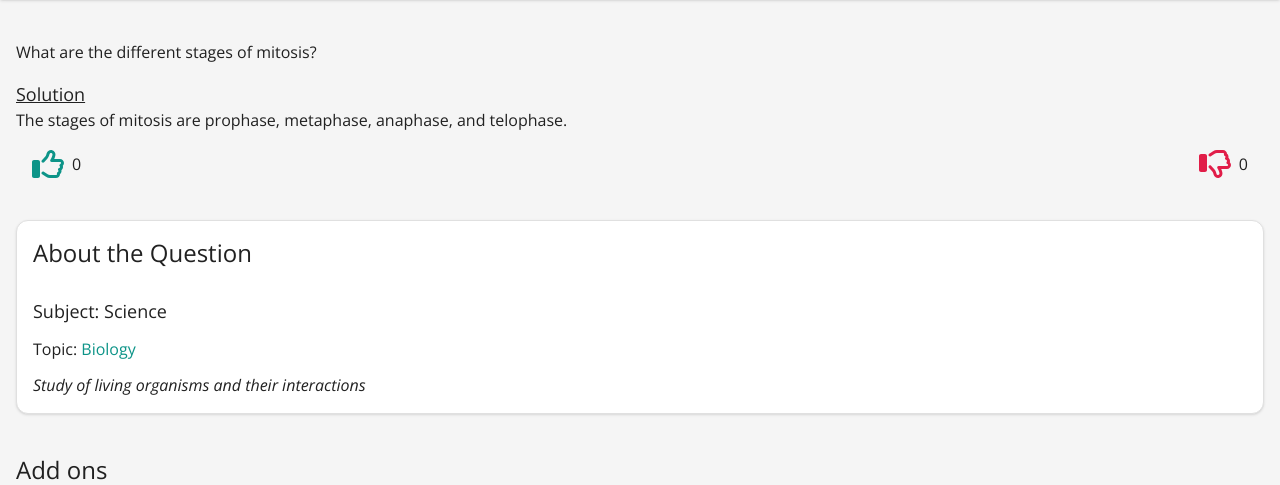
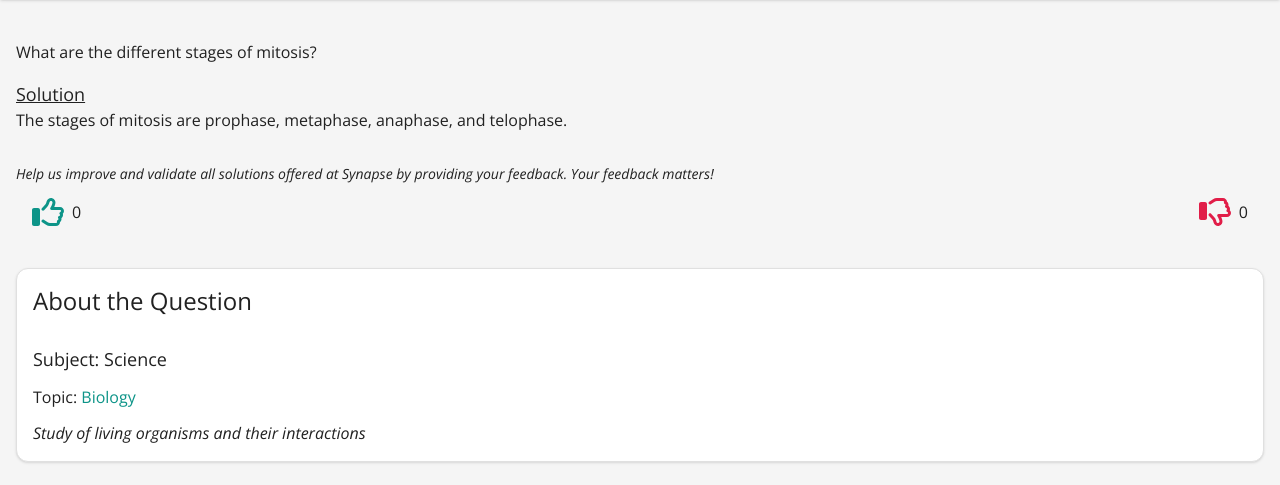
Before and after one commit to Theetawee/SCHOOL_GUIDE, a Django app: page /question/4 in a window 1280 px wide. Shown: the part 73-558 px from the top of the page. Run offline with Django 4.2, Linux system fonts and the light colour scheme; data comes from the database, SQL or seed files in the repository; data that the repository does not hold is empty; style sheets or scripts are compiled from the project's sources; some libraries are stand-ins or nearby versions.

Commit message:
Update question_detail.html

```diff
--- a/templates/main/question_detail.html
+++ b/templates/main/question_detail.html
@@ -30,6 +30,7 @@
     </div>
     <div class="relative">
       <div id="loader" class="items-center absolute inset-0 request_loader justify-center"><svg width="24" height="24" class="text-primary-500" fill="currentColor" viewBox="0 0 24 24" xmlns="http://www.w3.org/2000/svg"><style>.spinner_ajPY{transform-origin:center;animation:spinner_AtaB .75s infinite linear}@keyframes spinner_AtaB{100%{transform:rotate(360deg)}}</style><path d="M12,1A11,11,0,1,0,23,12,11,11,0,0,0,12,1Zm0,19a8,8,0,1,1,8-8A8,8,0,0,1,12,20Z" opacity=".25"/><path d="M10.14,1.16a11,11,0,0,0-9,8.92A1.59,1.59,0,0,0,2.46,12,1.52,1.52,0,0,0,4.11,10.7a8,8,0,0,1,6.66-6.61A1.42,1.42,0,0,0,12,2.69h0A1.57,1.57,0,0,0,10.14,1.16Z" class="spinner_ajPY"/></svg></div>
+      <p class="mt-4 italic text-sm mb-3">Help us improve and validate all solutions offered at {{APP_NAME}} by providing your feedback. Your feedback matters!</p>
     <div id="status">
     {% if request.user in question.likes.all %}
     {% include 'partials/status/like-nodislike.html' %}
```
